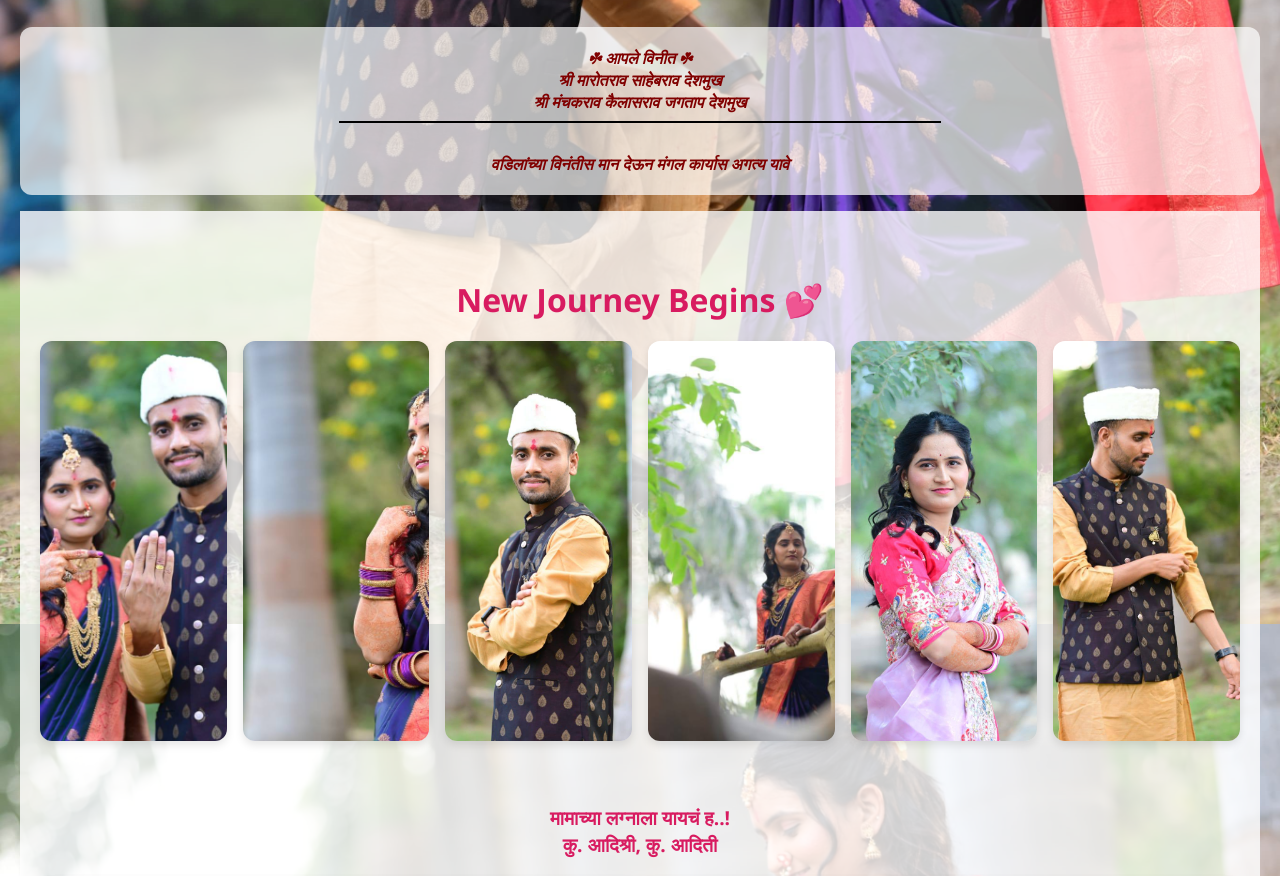
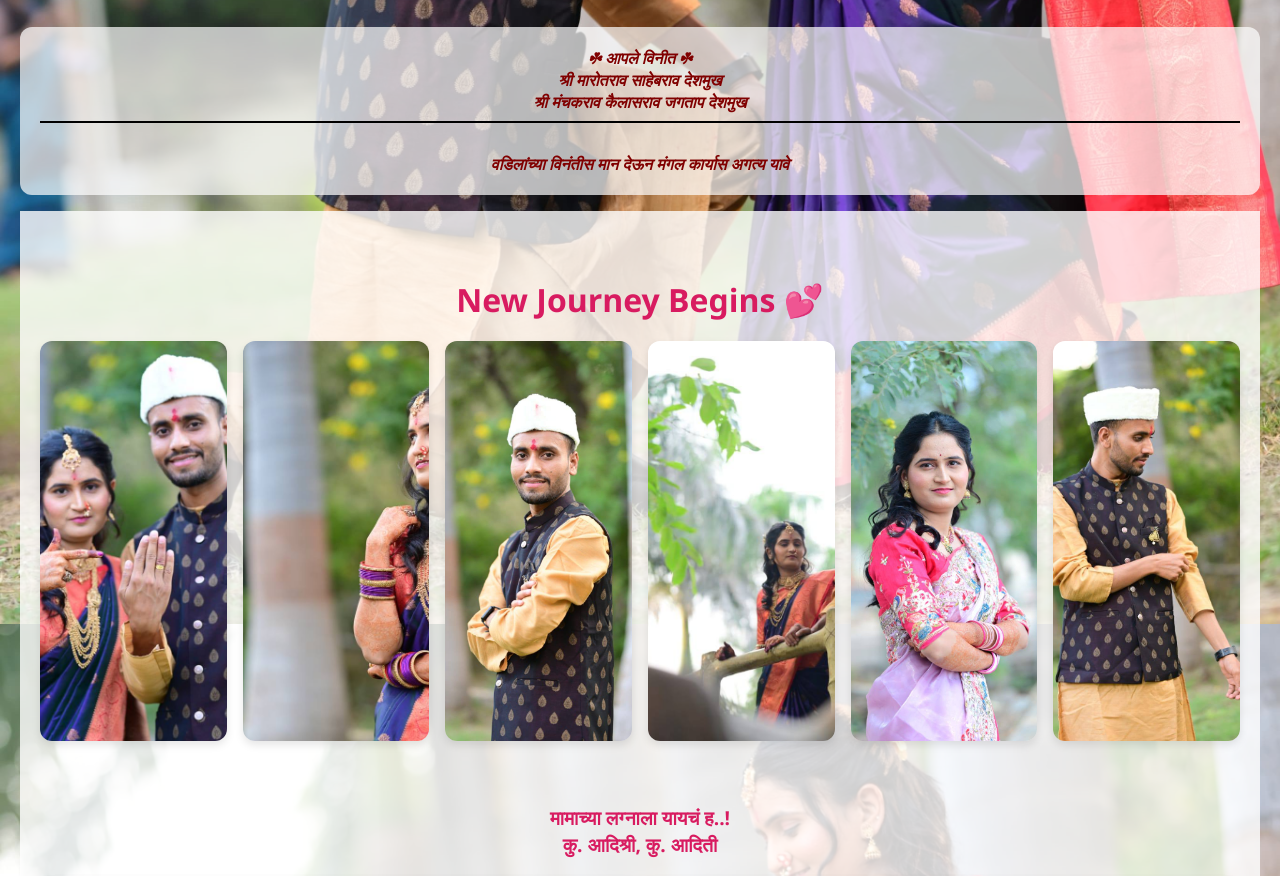
Before and after one commit to dhananjay9199/wedding-invitation, a React (Create React App) app: page / in a window 1280 px wide. Shown: the part 940-1816 px from the top of the page. Built offline with nearby package versions, Linux system fonts and the light colour scheme.

Commit message:
Update wedding Invitation Code

```diff
--- a/src/App.js
+++ b/src/App.js
@@ -86,7 +86,7 @@ function App() {
         <strong>☘ आपले विनीत ☘</strong>
         <br />
         <strong>श्री मारोतराव साहेबराव देशमुख<br/>श्री मंचकराव कैलासराव जगताप देशमुख</strong>
-        <hr style={{ width: "50%", border:"1px solid black" }} />
+        <hr style={{ border:"1px solid black" }} />
         <br />
         <strong>वडिलांच्या विनंतीस मान देऊन मंगल कार्यास अगत्य यावे</strong>
       </p>
```
